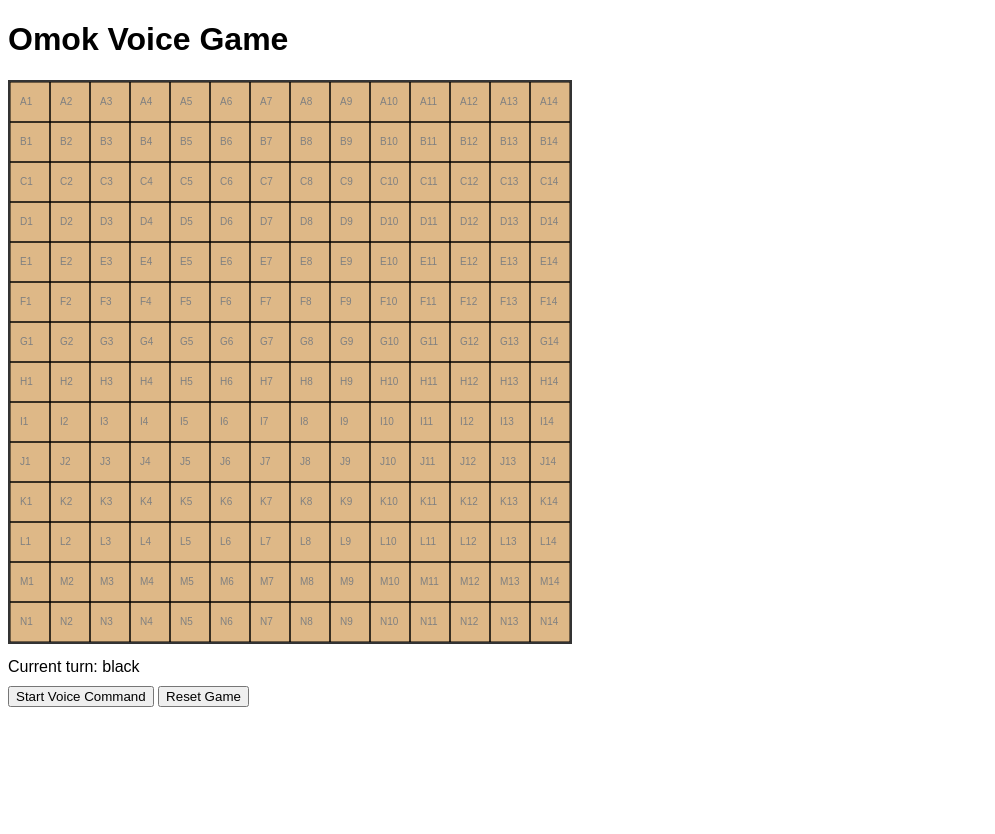
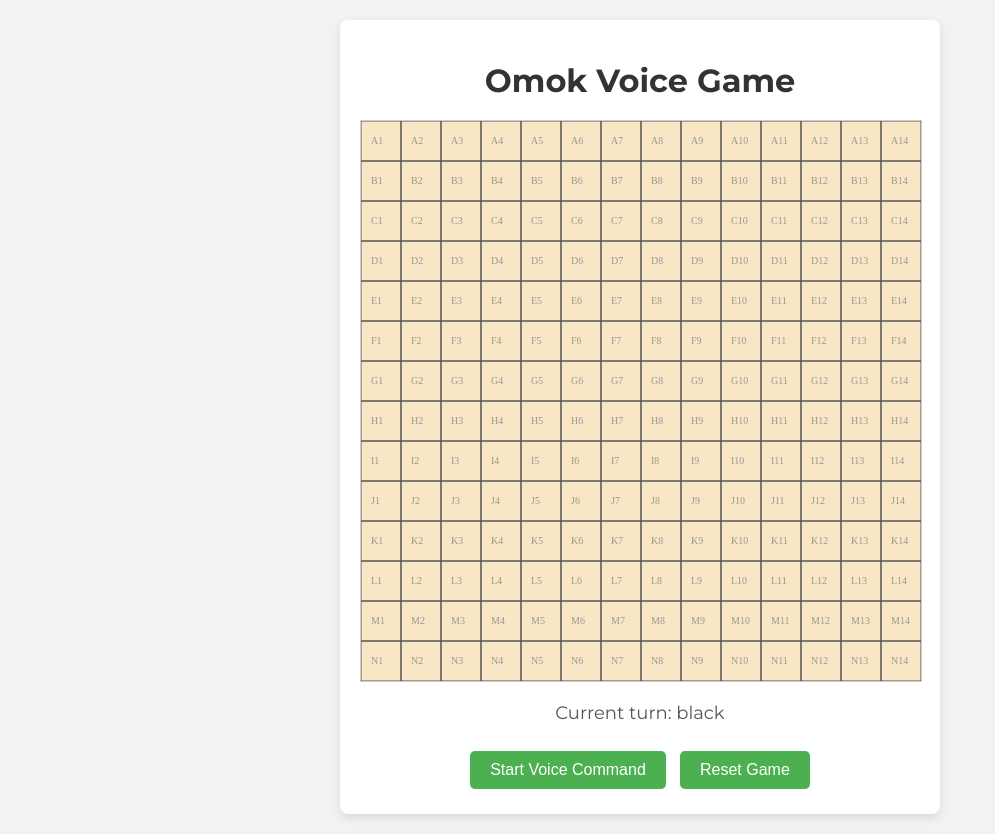
Before and after one commit to VoiceGaming/omok_web, a Flask app: page / in a window 1280 px wide. Shown: the whole page, without its empty margins (0-995 px from the left). Before the commit the page ends 707 px from the top, so only its background shows below. Run offline with Flask 3, Linux system fonts and the light colour scheme.

Commit message:
Update : change Omok UI

```diff
--- a/templates/index.html
+++ b/templates/index.html
@@ -3,20 +3,76 @@
 <head>
   <meta charset="UTF-8">
   <title>Omok Voice Game</title>
+  <link href="https://fonts.googleapis.com/css?family=Montserrat:400,700&display=swap" rel="stylesheet">
   <style>
-        body { font-family: Arial, sans-serif; }
-        #board { border: 2px solid #333; background-color: burlywood; }
-        #messages { margin-top: 10px; }
-        #controls { margin-top: 10px; }
+    * { box-sizing: border-box; }
+    body {
+      background: #f2f2f2;
+      font-family: 'Montserrat', sans-serif;
+      margin: 0;
+      padding: 20px;
+      display: flex;
+      justify-content: center;
+      align-items: center;
+      min-height: 100vh;
+    }
+    h1 {
+      color: #333;
+      margin-bottom: 20px;
+      text-align: center;
+    }
+    #game-container {
+      background: #fff;
+      border-radius: 8px;
+      box-shadow: 0 4px 10px rgba(0,0,0,0.1);
+      padding: 20px;
+      max-width: 600px;
+      width: 100%;
+    }
+    #board {
+      border: 1px solid #ccc;
+      background-color: #f8e6c4;
+      display: block;
+      margin: 0 auto 20px auto;
+    }
+    #messages {
+      font-size: 18px;
+      color: #555;
+      text-align: center;
+      margin-bottom: 20px;
+      min-height: 24px;
+    }
+    #controls {
+      text-align: center;
+    }
+    #controls button {
+      background: #4CAF50;
+      color: #fff;
+      border: none;
+      padding: 10px 20px;
+      margin: 5px;
+      border-radius: 5px;
+      font-size: 16px;
+      cursor: pointer;
+      transition: background 0.3s ease;
+    }
+    #controls button:hover {
+      background: #45a049;
+    }
+    #controls button:focus {
+      outline: none;
+    }
   </style>
 </head>
 <body>
+  <div id="game-container">
     <h1>Omok Voice Game</h1>
     <canvas id="board" width="560" height="560"></canvas>
-    <div id="messages"></div>
+    <div id="messages">Loading game state...</div>
     <div id="controls">
       <button id="start-btn">Start Voice Command</button>
       <button id="reset-btn">Reset Game</button>
+    </div>
   </div>
   <script>
     const BOARD_SIZE = 14;
@@ -32,10 +88,11 @@
       ctx.clearRect(0, 0, canvas.width, canvas.height);
       for (let i = 0; i < BOARD_SIZE; i++) {
         for (let j = 0; j < BOARD_SIZE; j++) {
-                    ctx.strokeStyle = "black";
+          ctx.strokeStyle = "#555";
+          ctx.lineWidth = 1;
           ctx.strokeRect(j * CELL_SIZE, i * CELL_SIZE, CELL_SIZE, CELL_SIZE);
-                    ctx.font = "10px Arial";
-                    ctx.fillStyle = "gray";
+          ctx.font = "10px Montserrat";
+          ctx.fillStyle = "#999";
           const label = String.fromCharCode(65 + i) + (j + 1);
           ctx.fillText(label, j * CELL_SIZE + CELL_SIZE/2 - 10, i * CELL_SIZE + CELL_SIZE/2 + 3);
         }
@@ -49,8 +106,9 @@
             const x = j * CELL_SIZE + CELL_SIZE/2;
             const y = i * CELL_SIZE + CELL_SIZE/2;
             ctx.arc(x, y, 15, 0, 2 * Math.PI);
-                        ctx.fillStyle = (stone === "black") ? "black" : "white";
+            ctx.fillStyle = (stone === "black") ? "#333" : "#fff";
             ctx.fill();
+            ctx.strokeStyle = "#000";
             ctx.stroke();
           }
         }
@@ -91,7 +149,7 @@
       .catch(err => console.error("Error sending move:", err));
     }
 
-        // Web Speech API를 이용한 음성 인식
+    // Web Speech API를 이용한 음성 인식 (연속 모드)
     let recognition;
     if (!('webkitSpeechRecognition' in window)) {
       messagesDiv.innerText = "Sorry, your browser does not support speech recognition.";
@@ -100,15 +158,12 @@
       recognition.lang = "en-US";
       recognition.interimResults = false;
       recognition.maxAlternatives = 1;
-            // 연속 모드 활성화
       recognition.continuous = true;
 
       recognition.onresult = function(event) {
         const transcript = event.results[event.results.length - 1][0].transcript.trim();
         messagesDiv.innerText = "You said: " + transcript;
-                // 예: "A eight" 또는 "B 10"의 형태라고 가정
         let parts = transcript.split(" ");
-                // 만약 한 단어로 인식되었다면 정규식으로 보완
         if (parts.length < 2) {
           const match = transcript.match(/^([A-Za-z])\s*([0-9]+)$/);
           if (match) {
@@ -136,7 +191,6 @@
           messagesDiv.innerText = "Invalid column input.";
           return;
         }
-                // 서버로 이동 요청 전송
         sendMove(rowLetter, colNumber);
       };
 
@@ -145,7 +199,6 @@
       };
     }
 
-        // 음성 인식 시작 버튼 이벤트
     startBtn.addEventListener("click", function() {
       if (recognition) {
         recognition.start();
@@ -153,7 +206,6 @@
       }
     });
 
-        // 게임 초기화 버튼 이벤트
     resetBtn.addEventListener("click", function() {
       fetch('/api/game/reset', { method: "POST" })
         .then(response => response.json())
@@ -164,7 +216,6 @@
         .catch(err => console.error("Reset error:", err));
     });
 
-        // 페이지 로드시 초기 게임 상태 불러오기
     fetchGameState();
   </script>
 </body>
```
Lines whose indentation alone changed are shown as unchanged.
